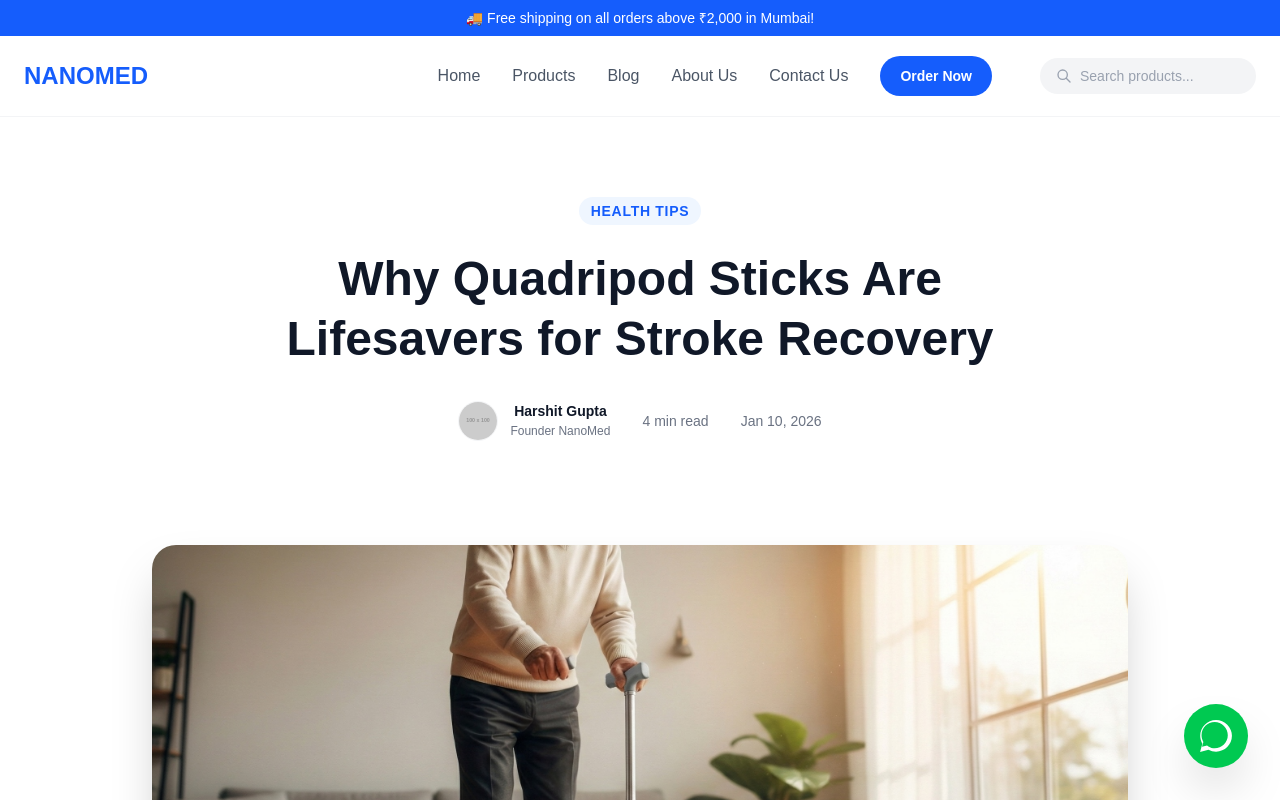
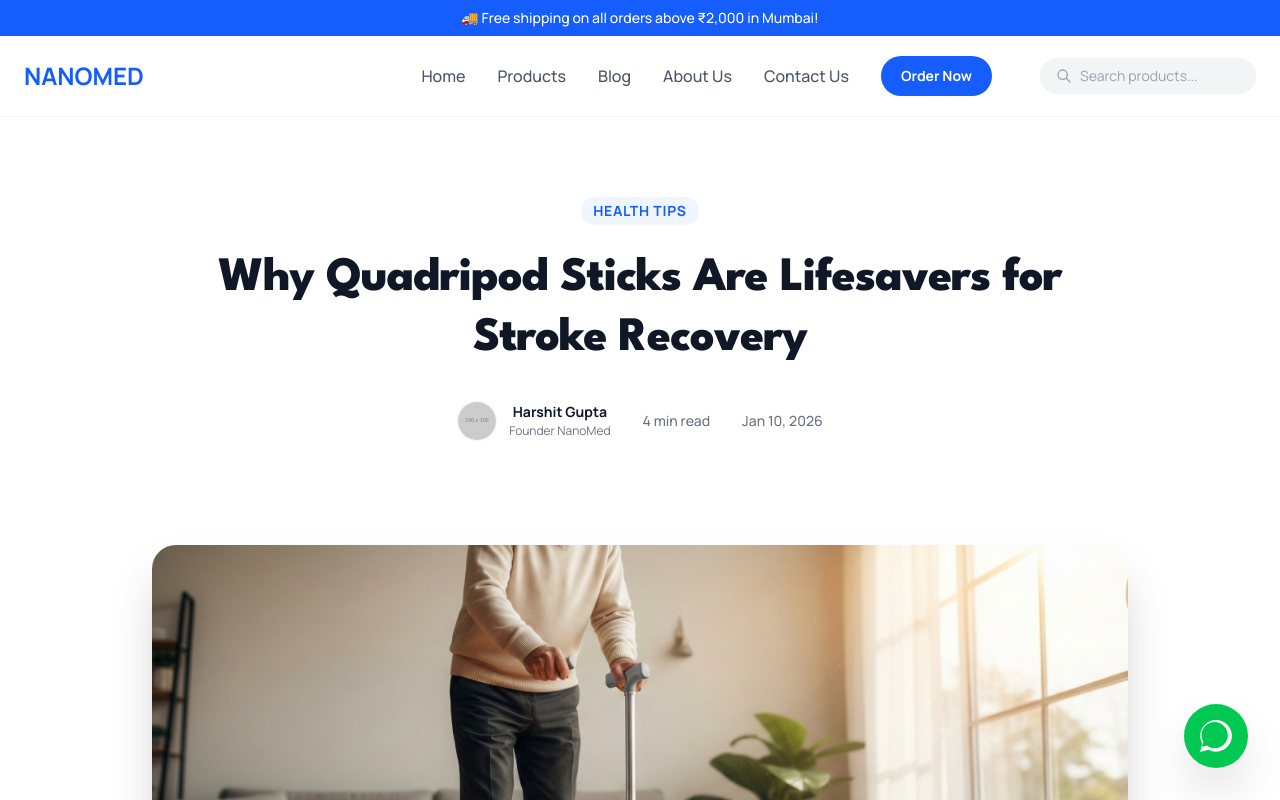
Before and after one commit to aryadharmadhikari/NanoMed, a Next.js app: page /blog/benefits-of-quadripod-sticks in a window 1280 px wide. Shown: the top 800 px of the page. Built offline with nearby package versions, Linux system fonts and the light colour scheme.

Commit message:
style: implement brand typography and theme variables

```diff
--- a/src/app/globals.css
+++ b/src/app/globals.css
@@ -1,4 +1,12 @@
 @import "tailwindcss";
+
+@theme {
+  --color-brand-red: #e40202;
+  --color-brand-teal: #2d8c8f;
+
+  --font-heading: var(--font-spartan);
+  --font-body: var(--font-manrope);
+}
 
 /* 1. Base Setup */
 html {
@@ -8,7 +16,18 @@ html {
 body {
   background-color: #ffffff;
   color: #111827;
-  font-family: Arial, Helvetica, sans-serif;
+  font-family: var(--font-manrope), ui-sans-serif, system-ui;
+}
+
+/* Global Heading Style */
+h1,
+h2,
+h3,
+h4,
+h5,
+h6 {
+  font-family: var(--font-spartan), sans-serif;
+  letter-spacing: -0.02em;
 }
 
 /* 2. Blog Typography (The "Prose" Fix)
@@ -16,15 +35,15 @@ body {
    We define these styles inside .prose so they only affect blog content.
 */
 .prose h1 {
-  @apply text-4xl font-extrabold mb-6 mt-10 text-gray-900;
+  @apply text-4xl font-extrabold mb-6 mt-10 text-gray-900 font-heading;
 }
 
 .prose h2 {
-  @apply text-3xl font-bold mb-4 mt-8 text-gray-900;
+  @apply text-3xl font-bold mb-4 mt-8 text-gray-900 font-heading;
 }
 
 .prose h3 {
-  @apply text-2xl font-bold mb-3 mt-6 text-gray-800;
+  @apply text-2xl font-bold mb-3 mt-6 text-gray-800 font-heading;
 }
 
 .prose p {
--- a/src/app/layout.tsx
+++ b/src/app/layout.tsx
@@ -1,8 +1,21 @@
 import Navbar from "../components/Navbar";
-import Footer from "../components/Footer"; // Import the footer
+import Footer from "../components/Footer";
 import "./globals.css";
 import AnnouncementBar from "../components/AnnouncementBar";
 import WhatsAppFAB from "../components/WhatsAppFAB";
+import { League_Spartan, Manrope } from "next/font/google";
+
+const leagueSpartan = League_Spartan({
+  subsets: ["latin"],
+  weight: ["400", "500", "600", "700", "800"],
+  variable: "--font-spartan",
+});
+
+const manrope = Manrope({
+  subsets: ["latin"],
+  weight: ["400", "500", "600", "700", "800"],
+  variable: "--font-manrope",
+});
 
 export default function RootLayout({
   children,
@@ -10,8 +23,8 @@ export default function RootLayout({
   children: React.ReactNode;
 }) {
   return (
-    <html lang="en">
-      <body>
+    <html lang="en" className={`${leagueSpartan.variable} ${manrope.variable}`}>
+      <body className="font-body antialiased text-gray-900">
         <AnnouncementBar />
         <WhatsAppFAB />
         <Navbar />
```
